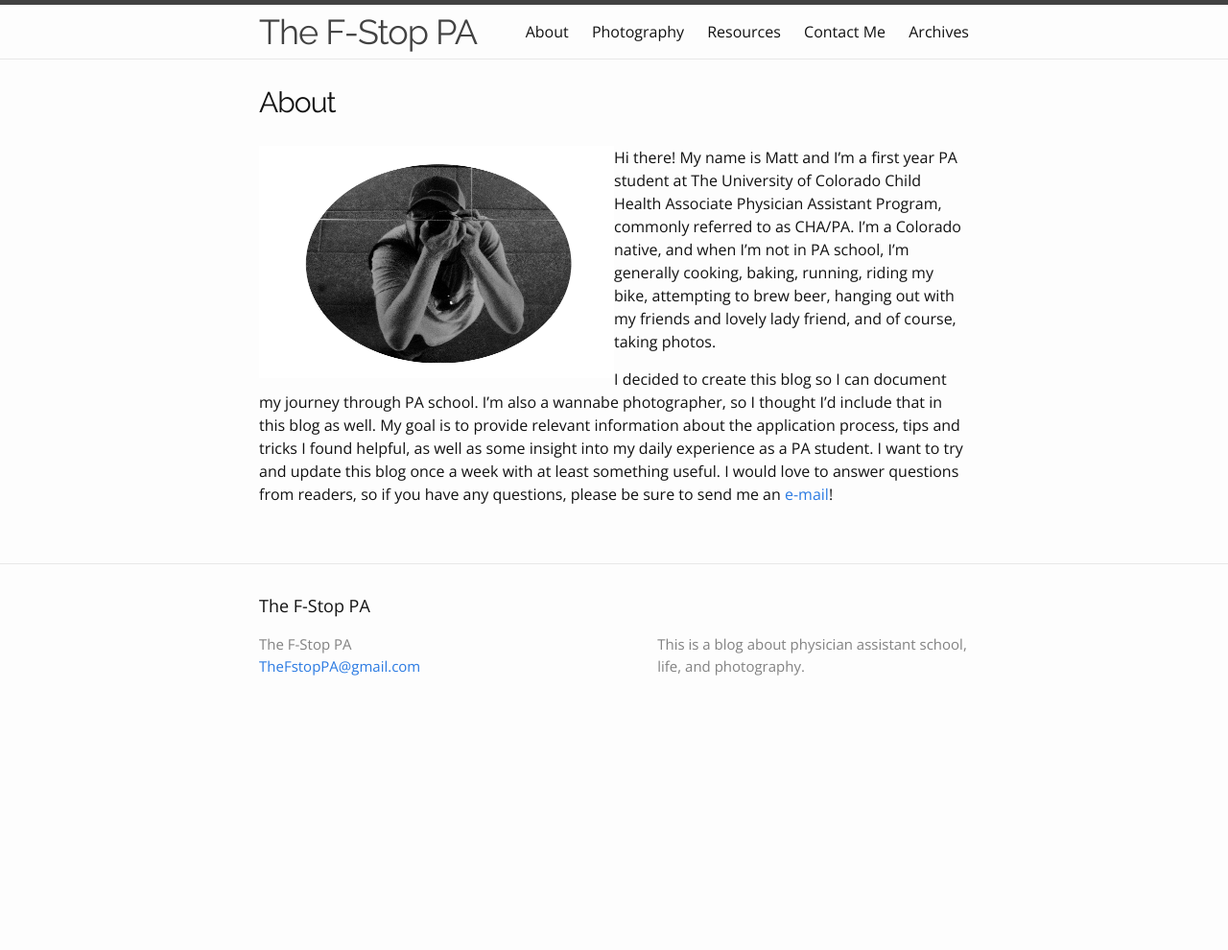
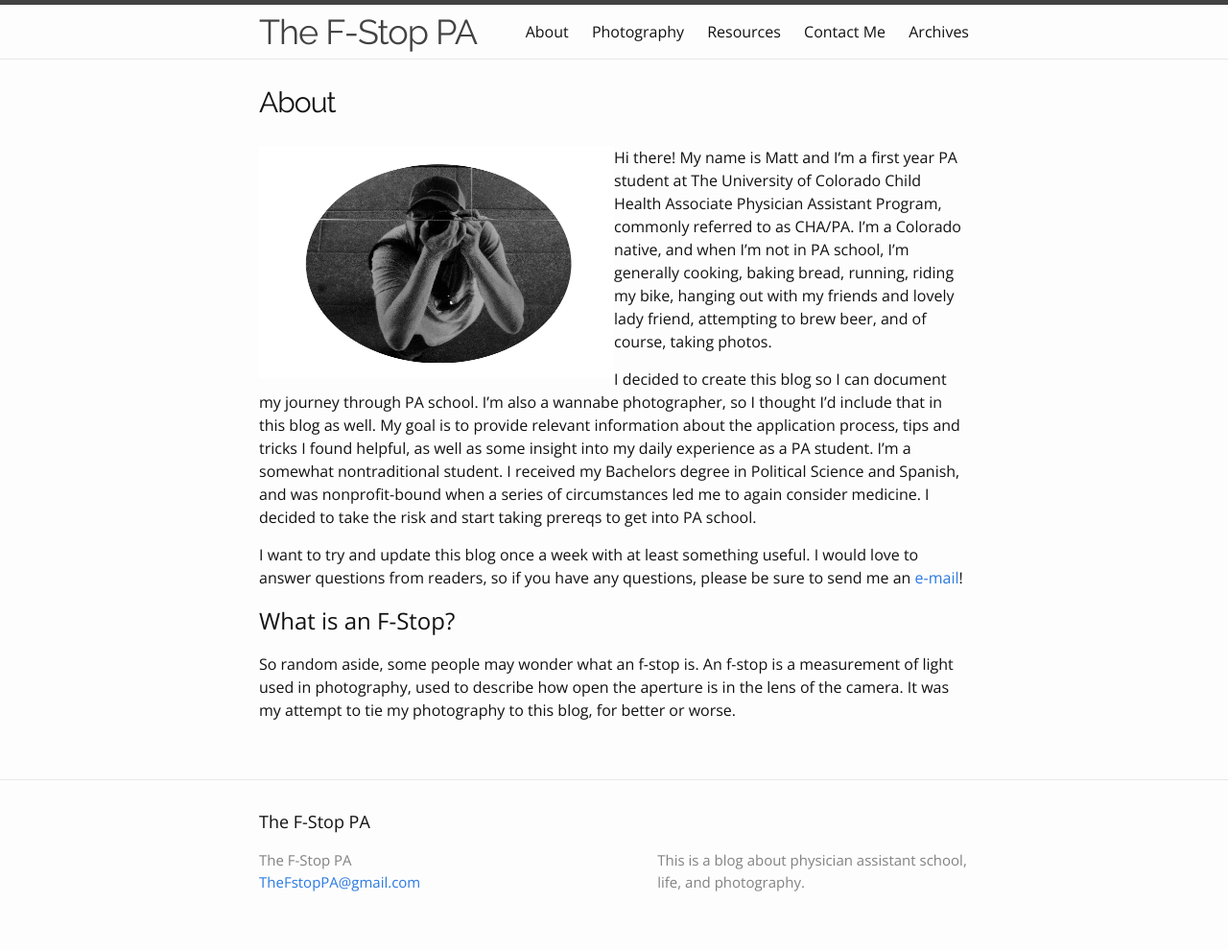
Before and after one commit to TheFStopPA/blog, a Jekyll site: the page built from 00about.md, in a window 1280 px wide. Shown: the whole page at 96% size. Built offline with Jekyll 4.4.1, drawn with Linux system fonts in a browser that asks for light colours; before the commit the page ends 900 px from its top, so only the background shows below that.

```diff
--- a/00about.md
+++ b/00about.md
@@ -6,6 +6,13 @@ permalink: /about/
 
 <div class="profile"><img src="{{site.baseurl}}/profile-pic.jpg"></div>
 
-Hi there! My name is Matt and I’m a first year PA student at The University of Colorado Child Health Associate Physician Assistant Program, commonly referred to as CHA/PA. I’m a Colorado native, and when I’m not in PA school, I’m generally cooking, baking, running, riding my bike, attempting to brew beer, hanging out with my friends and lovely lady friend, and of course, taking photos.
 
-I decided to create this blog so I can document my journey through PA school. I'm also a wannabe photographer, so I thought I'd include that in this blog as well. My goal is to provide relevant information about the application process, tips and tricks I found helpful, as well as some insight into my daily experience as a PA student. I want to try and update this blog once a week with at least something useful. I would love to answer questions from readers, so if you have any questions, please be sure to send me an [e-mail]({{site.baseurl}}/contact/)!
+Hi there! My name is Matt and I’m a first year PA student at The University of Colorado Child Health Associate Physician Assistant Program, commonly referred to as CHA/PA. I’m a Colorado native, and when I’m not in PA school, I’m generally cooking, baking bread, running, riding my bike, hanging out with my friends and lovely lady friend, attempting to brew beer, and of course, taking photos.
+
+I decided to create this blog so I can document my journey through PA school. I'm also a wannabe photographer, so I thought I'd include that in this blog as well. My goal is to provide relevant information about the application process, tips and tricks I found helpful, as well as some insight into my daily experience as a PA student. I’m a somewhat nontraditional student. I received my Bachelors degree in Political Science and Spanish, and was nonprofit-bound when a series of circumstances led me to again consider medicine. I decided to take the risk and start taking prereqs to get into PA school.
+
+I want to try and update this blog once a week with at least something useful. I would love to answer questions from readers, so if you have any questions, please be sure to send me an [e-mail]({{site.baseurl}}/contact/)!
+
+# What is an F-Stop?
+
+So random aside, some people may wonder what an f-stop is. An f-stop is a measurement of light used in photography, used to describe how open the aperture is in the lens of the camera. It was my attempt to tie my photography to this blog, for better or worse.
--- a/index.html
+++ b/index.html
@@ -30,6 +30,6 @@ layout: default
 	<p class="nextLink"><a href="{{site.baseurl}}/blog/page{{paginator.next_page}}" class="next">Older Entries >></a></p>
 	<div style="clear: both;"></div>
 </div>
-  <p class="rss-subscribe">subscribe <a href="{{ "/feed.xml" | prepend: site.baseurl }}">via RSS</a></p>
-
+<!--  <p class="rss-subscribe">subscribe <a href="{{ "/feed.xml" | prepend: site.baseurl }}">via RSS</a></p>
+-->
 </div>
```
Also changed, not shown: 04archives.md (+2 -0 lines), _posts/2016-05-30-welcome-to-the-f-stop-PA.md (+1 -1 lines), _posts/2016-06-01-Last-Day.md (+2 -1 lines).
